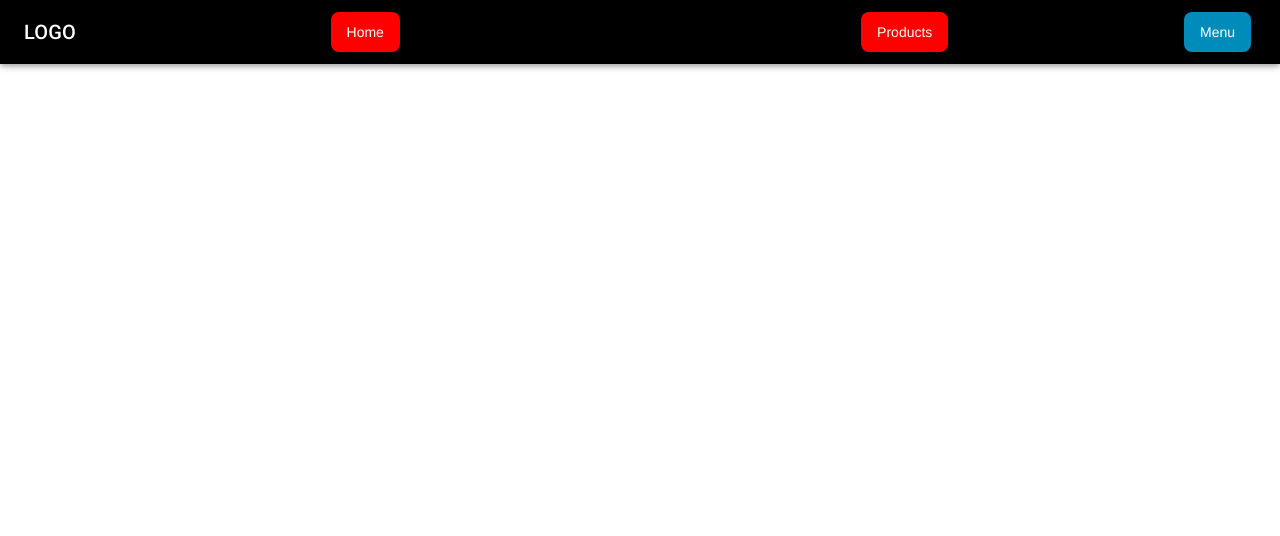
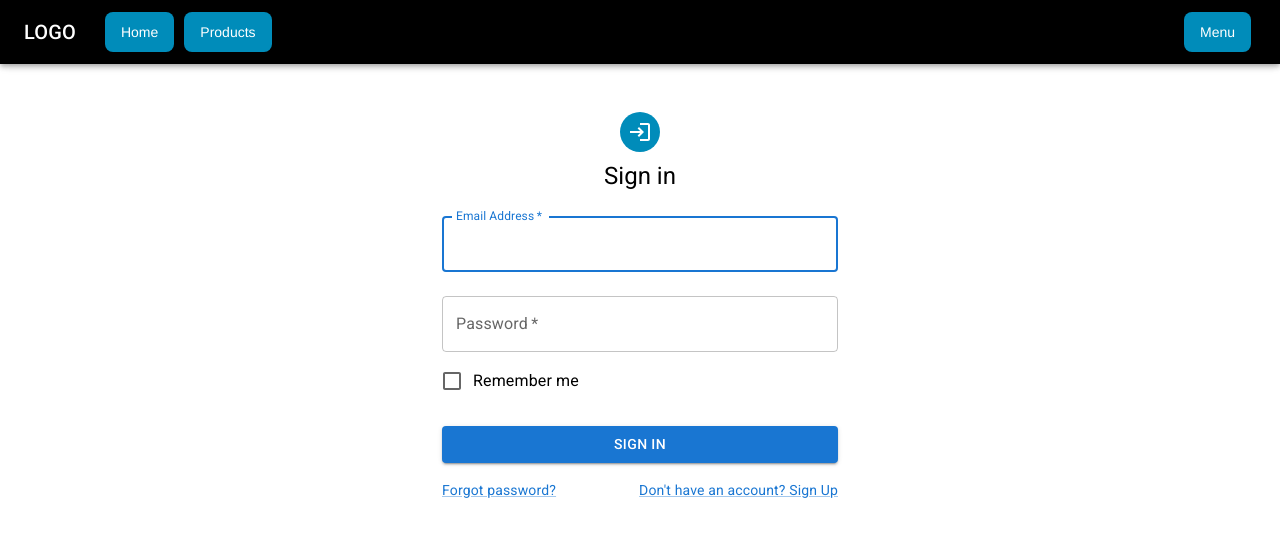
Before and after one commit to andrei0067/Le-petit-bique-E-commerce-website, a React (Create React App) app: page / in a window 1280 px wide. Shown: the top 536 px of the page. Built offline with nearby package versions, Linux system fonts and the light colour scheme.

Commit message:
Login (#2)
* Added login + used SessionStorage

```diff
--- a/package.json
+++ b/package.json
@@ -14,6 +14,7 @@
     "react": "^17.0.2",
     "react-dom": "^17.0.2",
     "react-scripts": "4.0.3",
+    "validator": "^13.7.0",
     "web-vitals": "^1.0.1"
   },
   "scripts": {
--- a/src/components/Button/index.js
+++ b/src/components/Button/index.js
@@ -7,4 +7,9 @@ function CustomButton(props) {
     return <button className={className} onClick={onClick}>Click {children} {name}</button>
 
 }
+function MenuButton(props) {
+    const { children, name, onClick, className = 'buttonCustom' } = props;
+    return <button className={className} onClick={onClick}>Click {children} {name}</button>
+
+}
 export default CustomButton;
--- a/src/components/Button/styles.css
+++ b/src/components/Button/styles.css
@@ -5,3 +5,35 @@
 .makeStyles-toolbarCustom-1 {
     background-color: red;
 }
+
+.buttonCustom {
+    background-color: #008CBA;
+    border-radius: 8px;
+    border-style: none;
+    box-sizing: border-box;
+    color: #FFFFFF;
+    cursor: pointer;
+    display: inline-block;
+    font-family: "Haas Grot Text R Web", "Helvetica Neue", Helvetica, Arial, sans-serif;
+    font-size: 14px;
+    font-weight: 500;
+    height: 40px;
+    line-height: 20px;
+    list-style: none;
+    margin: 5px;
+    outline: none;
+    padding: 10px 16px;
+    position: relative;
+    text-align: center;
+    text-decoration: none;
+    transition: color 100ms;
+    vertical-align: baseline;
+    user-select: none;
+    -webkit-user-select: none;
+    touch-action: manipulation;
+}
+
+.button-1:hover,
+.button-1:focus {
+    background-color: #F082AC;
+}
--- a/src/components/Navbar/index.js
+++ b/src/components/Navbar/index.js
@@ -75,13 +75,13 @@ function Navbar() {
                     LOGO
                 </Typography>
                 <Box sx={{ flexGrow: 1, display: { xs: 'none', md: 'flex' } }}>
-                        <Button class="button-34"
+                        <Button class="buttonCustom "
                             onClick={handleCloseNavMenu}
                             sx={{ my: 2, color: 'white', display: 'block' }}
                         >
                             Home
                         </Button>
-                        <Button class="button-34"
+                        <Button class="buttonCustom"
                             onClick={handleCloseNavMenu}
                             sx={{ my: 2, color: 'white', display: 'block' }}
                         >
--- a/src/views/GlobalWrapper/index.js
+++ b/src/views/GlobalWrapper/index.js
@@ -3,6 +3,8 @@ import React from 'react'
 import { Box, Container, Card } from '@mui/material';
 
 import Navbar from '../../components/Navbar';
+import Homepage from "../Homepage";
+import Login from "../Login";
 
 /**
  * GlobalWrapper
@@ -16,9 +18,9 @@ function GlobalWrapper(props) {
         <Container maxWidth="lg">
             <Box sx={{ flexGrow: 1 }}>
                 <Navbar />
-                <Card elevation={2} >
-                    {children}
-                </Card>
+                {children}
+                <Homepage />
+                <Login />
             </Box>
         </Container>
     )
--- a/src/views/Homepage/index.js
+++ b/src/views/Homepage/index.js
@@ -1,28 +1,21 @@
 import React from 'react'
 
 
-
-
-
-
-
 /**
- * index
+ * Homepage
  */
-function Homepage(props) {
-    const { classes } = props;
-
+function Homepage() {
 
 
     return (
-      <div className={classes.index}>
-        Hello world!
-      </div>
+        <div>
+            Hello world!
+        </div>
     )
-
 
 
 }
 
 
+
 export default Homepage;
--- /dev/null
+++ b/src/views/Login/index.js
@@ -0,0 +1,125 @@
+import React, {Fragment, useState} from 'react'
+import {Box, TextField, Button, Avatar, Typography, Container, FormControlLabel, Grid, Link, Checkbox}  from '@mui/material';
+import Visibility from '@mui/icons-material/Visibility';
+import LoginIcon from '@mui/icons-material/Login';
+
+import VisibilityOff from '@mui/icons-material/VisibilityOff';
+import validator from 'validator'
+
+
+/**
+ * Login
+ */
+const person = [
+    {
+        id: 1,
+        name: 'Test',
+        email: 'test@test.com'
+    },
+    {
+        id: 2,
+        name: 'Test2',
+        email: 'test2@test.com2'
+    }
+]
+function Login(props) {
+    const [values, setValues] = useState({});
+    const [persons, setPersons] = useState(person)
+    const [error, setError] = useState({})
+
+    console.log('persons', persons)
+
+
+    const handleSubmit = () => {
+        if (validator.isEmail(values.email)){
+            localStorage.setItem('user', {email:values.email, authentificated: true});
+            alert('Email-ul au fost introduse cu succes!')
+        }
+
+        else
+            alert('Emailul nu este valid !')
+    }
+    const handleChange = (type) => (event) => {
+
+        console.log('type', type, 'event', event)
+        const data = {
+            ...values,
+            [type]: event.target.value
+
+        }
+        return setValues(data)
+    }
+
+    return (
+        <div>
+                <Container component="main" maxWidth="xs">
+                    <Box
+                        sx={{
+                            marginTop: 8,
+                            display: 'flex',
+                            flexDirection: 'column',
+                            alignItems: 'center',
+                        }}>
+                        <Avatar sx={{ m: 1, bgcolor: '#008CBA' }}>
+                            <LoginIcon/>
+                        </Avatar>
+                        <Typography component="h1" variant="h5">
+                            Sign in
+                        </Typography>
+                        <Box component="form" onSubmit={handleSubmit} noValidate sx={{ mt: 1 }}>
+                            <TextField
+                                margin="normal"
+                                required
+                                fullWidth
+                                id="email"
+                                label="Email Address"
+                                name="email"
+                                autoComplete="email"
+                                autoFocus
+                                onChange={handleChange('email')}
+                            />
+                            <TextField
+                                margin="normal"
+                                required
+                                fullWidth
+                                name="password"
+                                label="Password"
+                                type="password"
+                                id="password"
+                                autoComplete="current-password"
+                                onChange={handleChange('password')}
+                            />
+                            <FormControlLabel
+                                control={<Checkbox value="remember" color="primary" />}
+                                label="Remember me"
+                            />
+                            <Button
+                                type="submit"
+                                fullWidth
+                                variant="contained"
+                                sx={{ mt: 3, mb: 2 }}>
+                                Sign In
+                            </Button>
+                            <Grid container>
+                                <Grid item xs>
+                                    <Link href="#" variant="body2">
+                                        Forgot password?
+                                    </Link>
+                                </Grid>
+                                <Grid item>
+                                    <Link href="#" variant="body2">
+                                        {"Don't have an account? Sign Up"}
+                                    </Link>
+                                </Grid>
+                            </Grid>
+                        </Box>
+                    </Box>
+                </Container>
+        </div>
+    )
+
+
+}
+
+
+export default Login;
```
Also changed, not shown: 1 other file (tests, documents, lock files or other folders).
